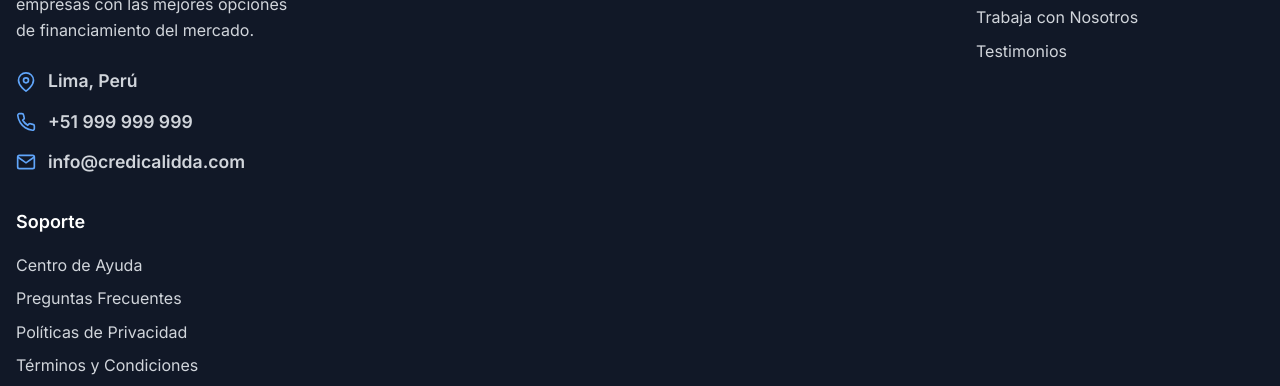
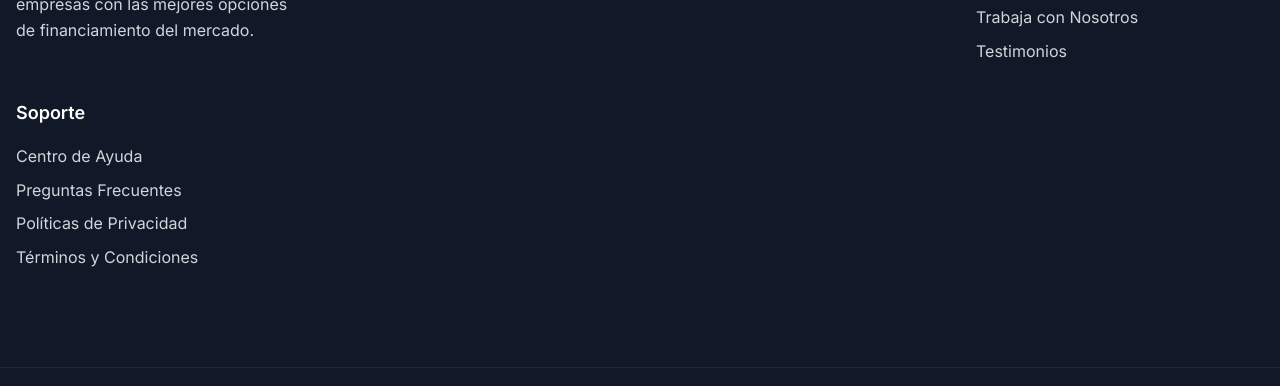
Before and after one commit to Xangel0s/CalidaLanding, a plain HTML site: page centro-ayuda.html in a window 1280 px wide. Shown: the part 4666-5052 px from the top of the page. Drawn offline with Linux system fonts and the light colour scheme.

```diff
--- a/centro-ayuda.html
+++ b/centro-ayuda.html
@@ -483,29 +483,6 @@
                     <div class="footer-section">
                         <h3>CrediCallidda</h3>
                         <p>Tu marketplace financiero de confianza. Conectamos personas y empresas con las mejores opciones de financiamiento del mercado.</p>
-
-                        <div class="contact-info">
-                            <div class="contact-item">
-                                <svg class="icon" viewBox="0 0 24 24" fill="none" stroke="currentColor">
-                                    <path d="M21 10c0 7-9 13-9 13s-9-6-9-13a9 9 0 0 1 18 0z"></path>
-                                    <circle cx="12" cy="10" r="3"></circle>
-                                </svg>
-                                <span>Lima, Perú</span>
-                            </div>
-                            <div class="contact-item">
-                                <svg class="icon" viewBox="0 0 24 24" fill="none" stroke="currentColor">
-                                    <path d="M22 16.92v3a2 2 0 0 1-2.18 2 19.79 19.79 0 0 1-8.63-3.07 19.5 19.5 0 0 1-6-6 19.79 19.79 0 0 1-3.07-8.67A2 2 0 0 1 4.11 2h3a2 2 0 0 1 2 1.72 12.84 12.84 0 0 0 .7 2.81 2 2 0 0 1-.45 2.11L8.09 9.91a16 16 0 0 0 6 6l1.27-1.27a2 2 0 0 1 2.11-.45 12.84 12.84 0 0 0 2.81.7A2 2 0 0 1 22 16.92z"></path>
-                                </svg>
-                                <span>+51 999 999 999</span>
-                            </div>
-                            <div class="contact-item">
-                                <svg class="icon" viewBox="0 0 24 24" fill="none" stroke="currentColor">
-                                    <path d="M4 4h16c1.1 0 2 .9 2 2v12c0 1.1-.9 2-2 2H4c-1.1 0-2-.9-2-2V6c0-1.1.9-2 2-2z"></path>
-                                    <polyline points="22,6 12,13 2,6"></polyline>
-                                </svg>
-                                <span>info@credicalidda.com</span>
-                            </div>
-                        </div>
                     </div>
 
                     <!-- Products -->
@@ -579,7 +556,6 @@
 
                     <div class="additional-links">
                         <a href="https://www.calidda.com.pe/atencion-al-cliente/registrar-reclamos#seccion?reg=1" target="_blank">Libro de reclamaciones</a>
-                        <span>Síguenos</span>
                     </div>
                 </div>
             </div>
--- a/css/components.css
+++ b/css/components.css
@@ -552,6 +552,18 @@
     align-items: center;
     gap: var(--spacing-3);
     color: #d1d5db;
+}
+
+.contact-item:empty {
+    display: none;
+}
+
+.contact-item span:empty {
+    display: none;
+}
+
+.contact-item:has(span:empty) {
+    display: none;
 }
 
 .contact-item .icon {
--- a/css/pages.css
+++ b/css/pages.css
@@ -765,8 +765,7 @@
 .service-item,
 .security-item,
 .cookie-type,
-.right-item,
-.contact-item {
+.right-item {
     background: white;
     padding: 1.5rem;
     border-radius: 8px;
```
Also changed, not shown: asesoria-financiera.html (+0 -1 lines), creditos-empresariales.html (+0 -1 lines), creditos-personales.html (+0 -1 lines), equipo.html (+0 -1 lines), evaluacion-crediticia.html (+0 -1 lines), index.html (+0 -24 lines), nosotros.html (+0 -1 lines), politicas-privacidad.html (+0 -1 lines), preguntas-frecuentes.html (+0 -1 lines), terminos-condiciones.html (+0 -1 lines), testimonios.html (+0 -1 lines), trabaja-con-nosotros.html (+0 -1 lines).
